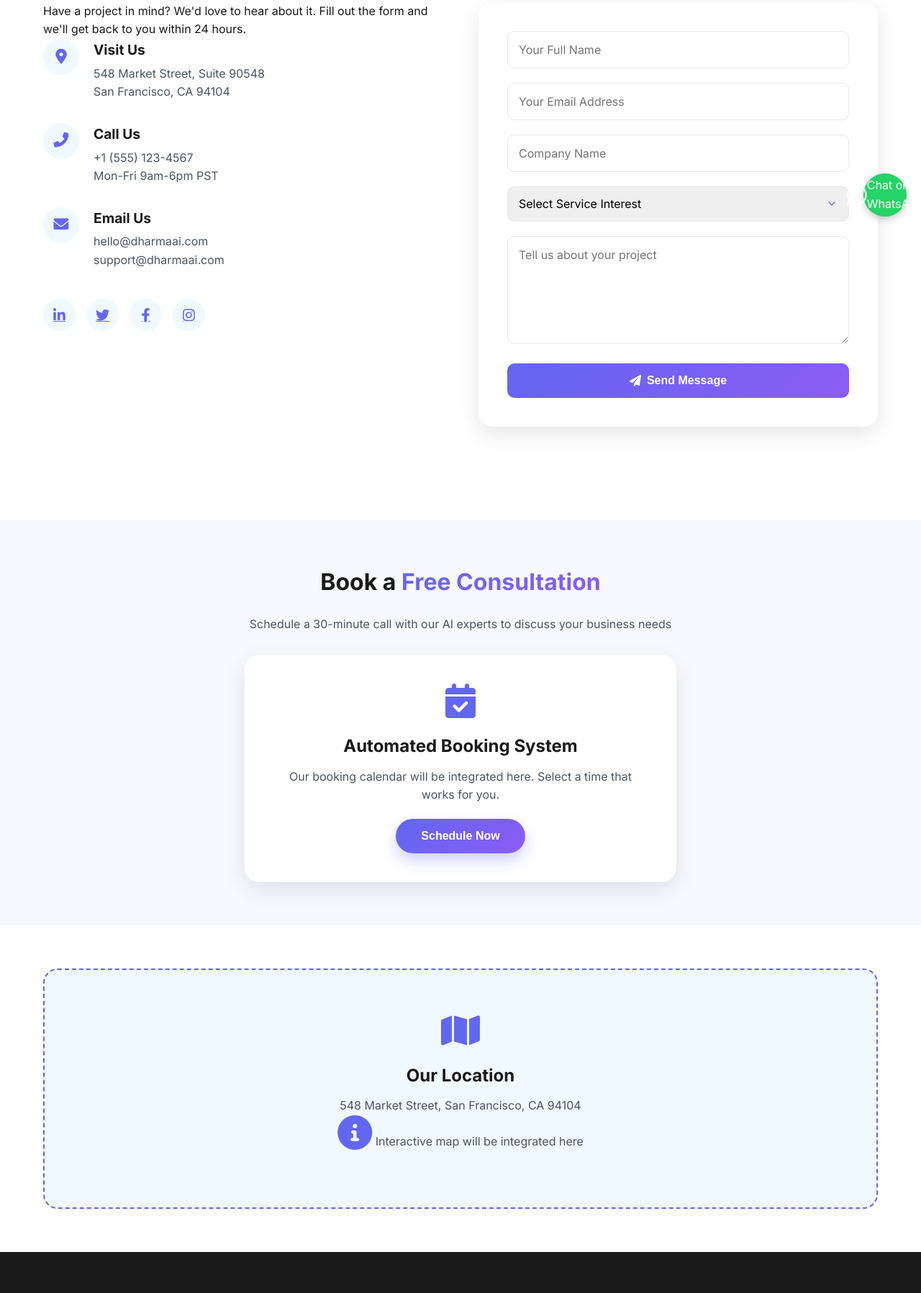
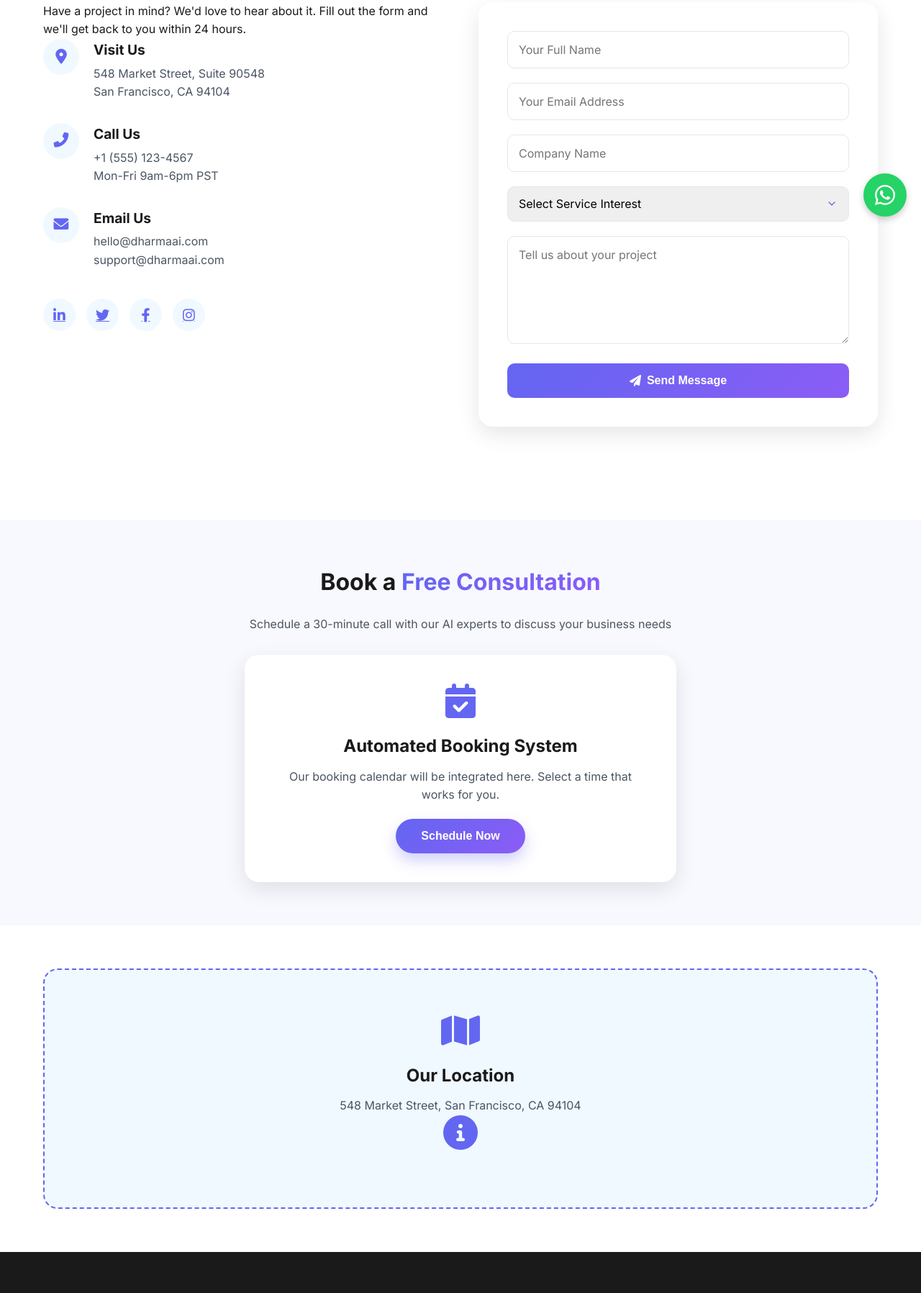
Before and after one commit to husseinjamiu100-dotcom/DharmaAI-, a plain HTML site: page contact.html in a window 1280 px wide. Shown: the part 479-2276 px from the top of the page at 72% size. Drawn offline with Linux system fonts and the light colour scheme.

Commit message:
Update contact.html

```diff
--- a/contact.html
+++ b/contact.html
@@ -136,7 +136,7 @@
                 <i class="fas fa-map"></i>
                 <h3>Our Location</h3>
                 <p>548 Market Street, San Francisco, CA 94104</p>
-                <p><i class="fas fa-info-circle"></i> Interactive map will be integrated here</p>
+                <p><i class="fas fa-info-circle"></i> </p>
             </div>
         </div>
     </section>
@@ -187,10 +187,10 @@
         </div>
     </footer>
 
-    <a href="https://wa.me/2340000000000" class="whatsapp-float" target="_blank">
-        <i class="fab fa-whatsapp"></i> Chat on WhatsApp
-    </a>
+        <a href="https://wa.me/2340000000000" class="whatsapp-float" target="_blank">
+    <i class="fab fa-whatsapp"></i>
 
+        </a>
     <div id="chatbotPopup" class="chatbot-popup">
         <div class="chatbot-header">
             <h4><i class="fas fa-robot"></i> DharmaAI Assistant</h4>
```
